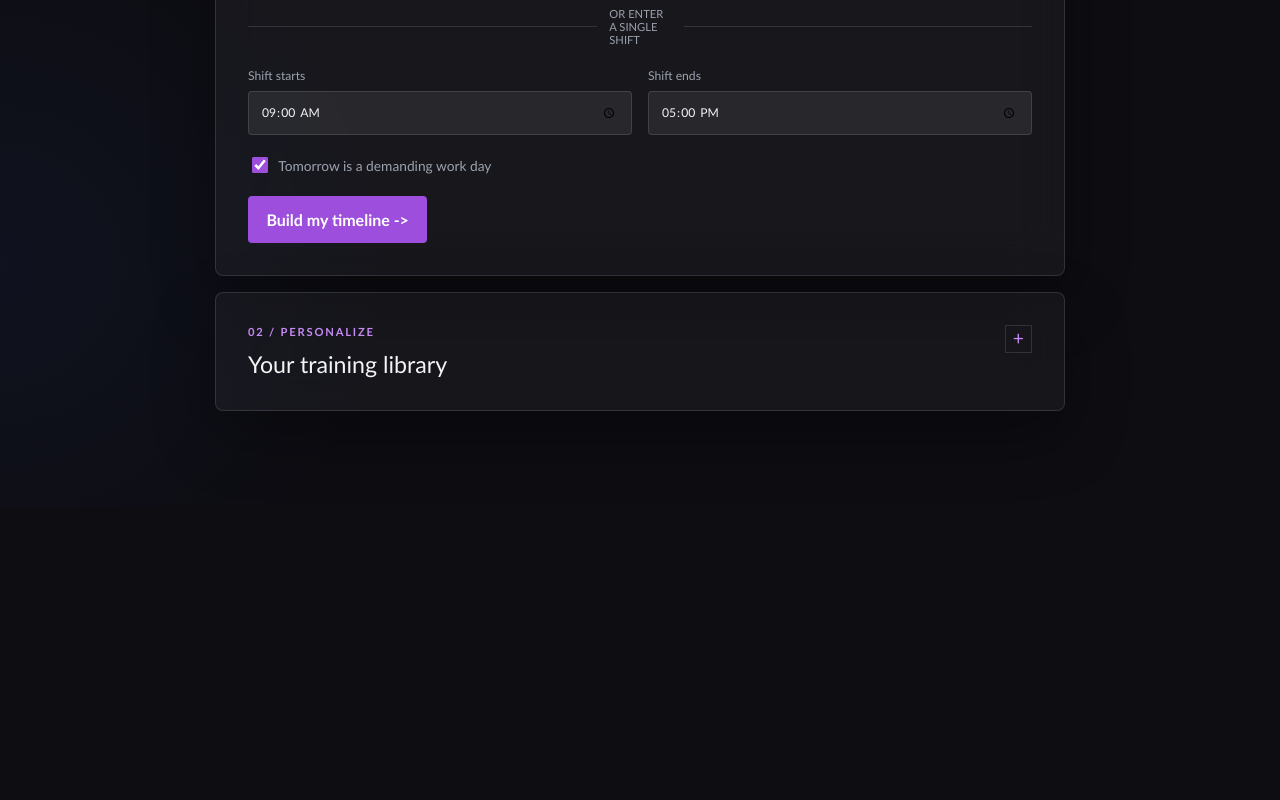
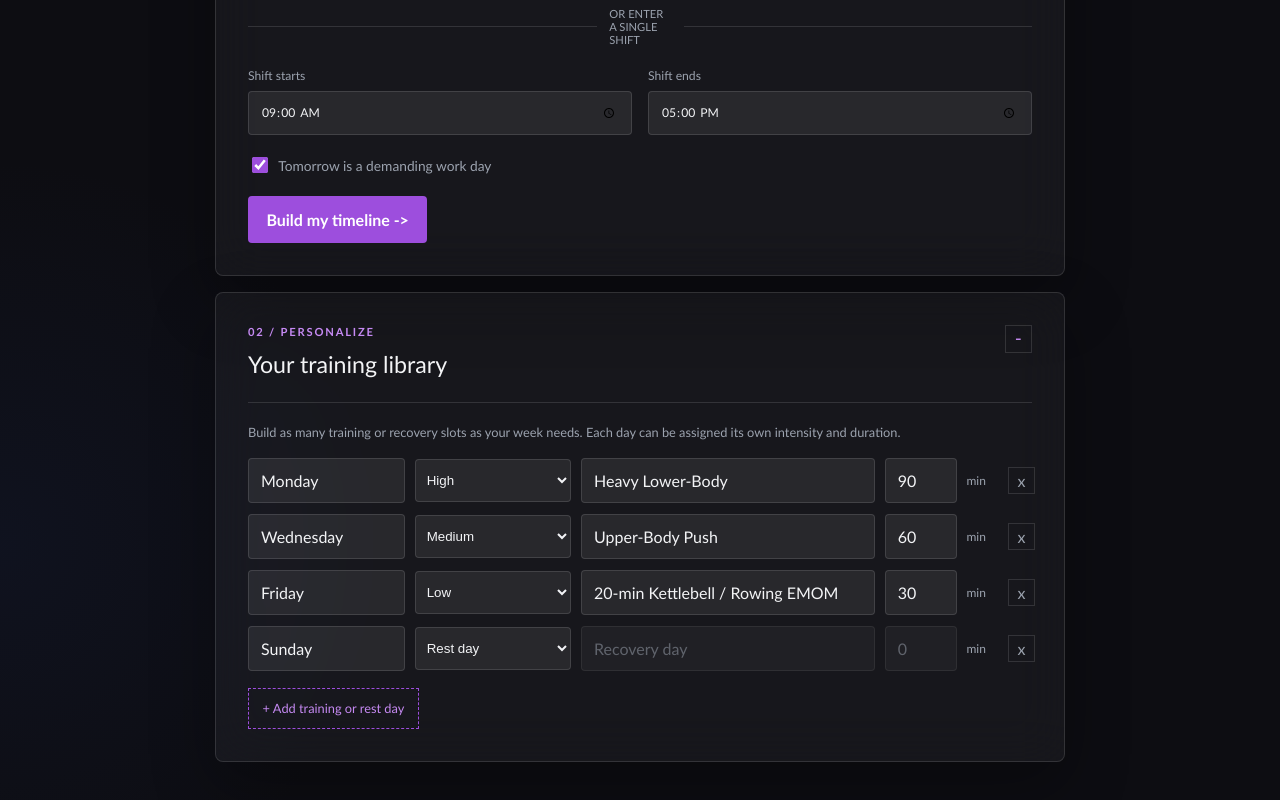
Before and after one commit to urfavzbibo-creator/zbibo-lifestyle, a React (Vite) app: page / in a window 1280 px wide. Shown: the part 703-1503 px from the top of the page. Before the commit the page ends 1210 px from the top, so only its background shows below. Built offline with nearby package versions, Linux system fonts and the light colour scheme.

Commit message:
Added RotaOCR component and styling updates

```diff
--- a/App.jsx
+++ b/App.jsx
@@ -8,11 +8,12 @@ const defaultShifts = [
   { day: 'Tuesday', start: 9, end: 17, demanding: false }
 ];
 
-const defaultRoutines = {
-  high: { name: 'Heavy Lower-Body', details: 'Squats, deadlifts, and heavy leg press', durationMinutes: 90, intensity: 'high' },
-  medium: { name: 'Upper-Body Push', details: 'Incline push-ups and tricep extensions', durationMinutes: 60, intensity: 'medium' },
-  low: { name: '20-min Kettlebell / Rowing EMOM', details: 'Low-impact conditioning with a controlled pace', durationMinutes: 30, intensity: 'low' }
-};
+const defaultTrainingSlots = [
+  { id: 1, day: 'Monday', intensity: 'high', name: 'Heavy Lower-Body', details: 'Squats, deadlifts, and heavy leg press', durationMinutes: 90, isRest: false },
+  { id: 2, day: 'Wednesday', intensity: 'medium', name: 'Upper-Body Push', details: 'Incline push-ups and tricep extensions', durationMinutes: 60, isRest: false },
+  { id: 3, day: 'Friday', intensity: 'low', name: '20-min Kettlebell / Rowing EMOM', details: 'Low-impact conditioning with a controlled pace', durationMinutes: 30, isRest: false },
+  { id: 4, day: 'Sunday', intensity: 'rest', name: 'Recovery day', details: 'No training scheduled', durationMinutes: 0, isRest: true }
+];
 
 function timeToHours(value) {
   const [hours, minutes] = value.split(':').map(Number);
@@ -36,19 +37,37 @@ function shiftFromForm(formData) {
 
 export default function App() {
   const [shifts, setShifts] = useState(defaultShifts);
-  const [routines, setRoutines] = useState(defaultRoutines);
+  const [trainingSlots, setTrainingSlots] = useState(defaultTrainingSlots);
   const [weeklyPlans, setWeeklyPlans] = useState([]);
   const [activePlan, setActivePlan] = useState(null);
   const [ocrStatus, setOcrStatus] = useState('');
   const [error, setError] = useState('');
-  const [showRoutines, setShowRoutines] = useState(false);
-  const coach = useMemo(() => new ZbiboCoachEngine(routines), [routines]);
+  const [showRoutines, setShowRoutines] = useState(true);
+  const coach = useMemo(() => new ZbiboCoachEngine(), []);
+
+  const updateTrainingSlot = (id, field, value) => {
+    setTrainingSlots((current) => current.map((slot) => slot.id === id
+      ? { ...slot, [field]: field === 'durationMinutes' ? Number(value) : value, ...(field === 'intensity' ? { isRest: value === 'rest' } : {}) }
+      : slot));
+  };
+
+  const addTrainingSlot = () => {
+    setTrainingSlots((current) => [...current, {
+      id: Date.now(), day: 'New day', intensity: 'medium', name: 'New training session', details: 'Add your exercises', durationMinutes: 45, isRest: false
+    }]);
+  };
+
+  const removeTrainingSlot = (id) => {
+    setTrainingSlots((current) => current.filter((slot) => slot.id !== id));
+  };
+
+  const routineForDay = (day) => trainingSlots.find((slot) => slot.day.toLowerCase() === day.toLowerCase()) || trainingSlots.find((slot) => !slot.isRest);
 
   const handleGenerate = (event) => {
     event.preventDefault();
     try {
       const shift = shiftFromForm(new FormData(event.currentTarget));
-      const plans = coach.generateWeeklyPlan([shift]);
+      const plans = coach.generateWeeklyPlan([{ ...shift, trainingSlot: routineForDay('Today') }]);
       setShifts([shift]);
       setWeeklyPlans(plans);
       setActivePlan(plans[0]);
@@ -56,13 +75,6 @@ export default function App() {
     } catch (generationError) {
       setError(generationError.message);
     }
-  };
-
-  const handleRoutineChange = (intensity, field, value) => {
-    setRoutines((current) => ({
-      ...current,
-      [intensity]: { ...current[intensity], [field]: field === 'durationMinutes' ? Number(value) : value }
-    }));
   };
 
   const handleImageUpload = async (event) => {
@@ -75,7 +87,7 @@ export default function App() {
         setOcrStatus(`${status} ${Math.round(progress * 100)}%`);
       });
       if (!result.shifts.length) throw new Error('No work-time pairs were found. Try a clearer rota image.');
-      const plans = coach.generateWeeklyPlan(result.shifts);
+      const plans = coach.generateWeeklyPlan(result.shifts.map((shift) => ({ ...shift, trainingSlot: routineForDay(shift.day) })));
       setShifts(result.shifts);
       setWeeklyPlans(plans);
       setActivePlan(plans[0]);
@@ -124,14 +136,22 @@ export default function App() {
           <button className="section-toggle" type="button" onClick={() => setShowRoutines((visible) => !visible)} aria-expanded={showRoutines}>
             <span><p className="eyebrow">02 / Personalize</p><h2>Your training library</h2></span><span className="toggle-icon">{showRoutines ? '-' : '+'}</span>
           </button>
-          {showRoutines && <div className="routine-editor">{Object.entries(routines).map(([intensity, routine]) => (
-            <div className="routine-row" key={intensity}>
-              <span className={`intensity intensity-${intensity}`}>{intensity}</span>
-              <input aria-label={`${intensity} routine name`} value={routine.name} onChange={(event) => handleRoutineChange(intensity, 'name', event.target.value)} />
-              <input aria-label={`${intensity} routine duration`} type="number" min="10" max="180" step="5" value={routine.durationMinutes} onChange={(event) => handleRoutineChange(intensity, 'durationMinutes', event.target.value)} />
-              <span className="minutes-label">min</span>
-            </div>
-          ))}</div>}
+          {showRoutines && <div className="routine-editor">
+            <p className="routine-help">Build as many training or recovery slots as your week needs. Each day can be assigned its own intensity and duration.</p>
+            {trainingSlots.map((slot) => (
+              <div className="routine-row" key={slot.id}>
+                <input aria-label="Training day" value={slot.day} onChange={(event) => updateTrainingSlot(slot.id, 'day', event.target.value)} />
+                <select aria-label="Training intensity" value={slot.intensity} onChange={(event) => updateTrainingSlot(slot.id, 'intensity', event.target.value)}>
+                  <option value="high">High</option><option value="medium">Medium</option><option value="low">Low</option><option value="rest">Rest day</option>
+                </select>
+                <input aria-label="Training name" value={slot.name} onChange={(event) => updateTrainingSlot(slot.id, 'name', event.target.value)} disabled={slot.isRest} />
+                <input aria-label="Training duration" type="number" min="0" max="240" step="5" value={slot.durationMinutes} onChange={(event) => updateTrainingSlot(slot.id, 'durationMinutes', event.target.value)} disabled={slot.isRest} />
+                <span className="minutes-label">min</span>
+                <button className="remove-slot" type="button" aria-label={`Remove ${slot.day} training slot`} onClick={() => removeTrainingSlot(slot.id)}>x</button>
+              </div>
+            ))}
+            <button className="add-slot" type="button" onClick={addTrainingSlot}>+ Add training or rest day</button>
+          </div>}
         </section>
 
         {activePlan && <section className="glass-card result-card active-task-glow">
@@ -142,7 +162,16 @@ export default function App() {
           </>}
         </section>}
 
-        {weeklyPlans.length > 1 && <section className="week-list"><p className="eyebrow">Imported week</p>{weeklyPlans.map((item) => <button className={`week-item ${item === activePlan ? 'is-active' : ''}`} key={`${item.day}-${item.start}`} onClick={() => setActivePlan(item)}><span>{item.day}</span><strong>{hoursToTime(item.start)} - {hoursToTime(item.end)}</strong><small>{item.plan.status === 'rest' ? 'Recovery day' : item.plan.gym.routine.name}</small></button>)}</section>}
+        {weeklyPlans.length > 0 && <section className="week-list">
+          <div className="section-heading"><div><p className="eyebrow">04 / Regenerated week</p><h2>Your schedule, day by day</h2></div><span className="result-mark">{weeklyPlans.length} DAYS</span></div>
+          <p className="week-intro">This week was rebuilt from your uploaded rota. Select any day to inspect its complete timeline.</p>
+          <div className="week-board">{weeklyPlans.map((item) => <button className={`week-item ${item === activePlan ? 'is-active' : ''}`} key={`${item.day}-${item.start}`} onClick={() => setActivePlan(item)}>
+            <span className="week-day">{item.day}</span>
+            <strong>{item.plan.status === 'rest' ? 'Recovery day' : `${hoursToTime(item.start)} - ${hoursToTime(item.end)}`}</strong>
+            <small>{item.plan.status === 'rest' ? item.plan.reason : item.plan.gym.routine.name}</small>
+            <span className={`week-status ${item.plan.status}`}>{item.plan.status === 'rest' ? 'REST' : 'READY'}</span>
+          </button>)}</div>
+        </section>}
       </main>
     </div>
   );
--- a/SchedulerEngine.js
+++ b/SchedulerEngine.js
@@ -23,9 +23,9 @@ class ZbiboCoachEngine {
     const isOffDay = startMinutes === endMinutes;
     const workDurationMinutes = isOffDay ? 0 : (endMinutes - startMinutes + 1440) % 1440;
     const energyExpenditure = options.energyExpenditure ?? this.estimateEnergyExpenditure(workDurationMinutes);
-    const routine = this.selectRoutine({ isOffDay, workDurationMinutes, isNextDayDemanding, energyExpenditure });
+    const routine = options.routine || this.selectRoutine({ isOffDay, workDurationMinutes, isNextDayDemanding, energyExpenditure });
 
-    if (routine === null) {
+    if (routine === null || routine.isRest) {
       return { status: 'rest', reason: 'Estimated energy expenditure crossed the recovery threshold.', energyExpenditure, workStart: this.formatTime(startMinutes), timeline: [] };
     }
 
@@ -53,7 +53,35 @@ class ZbiboCoachEngine {
   }
 
   generateWeeklyPlan(shifts, options = {}) {
-    return shifts.map((shift, index) => ({ ...shift, day: shift.day || `Day ${index + 1}`, plan: this.generateDailyPlan(shift.start, shift.end, shift.isNextDayDemanding ?? Boolean(shifts[index + 1]?.demanding), { energyExpenditure: shift.energyExpenditure ?? options.energyExpenditure }) }));
+    let fatigueCarry = 0;
+
+    return shifts.map((shift, index) => {
+      const nextShift = shifts[index + 1];
+      const workDurationMinutes = this.getWorkDurationMinutes(shift.start, shift.end);
+      const nextWorkDurationMinutes = nextShift ? this.getWorkDurationMinutes(nextShift.start, nextShift.end) : 0;
+      const nextDayDemanding = shift.isNextDayDemanding
+        ?? shift.demanding
+        ?? nextWorkDurationMinutes >= 8 * 60;
+      const estimatedEnergy = shift.energyExpenditure
+        ?? options.energyExpenditure
+        ?? this.estimateEnergyExpenditure(workDurationMinutes);
+      const plan = this.generateDailyPlan(shift.start, shift.end, nextDayDemanding, {
+        energyExpenditure: estimatedEnergy + fatigueCarry,
+        routine: shift.trainingSlot
+      });
+
+      fatigueCarry = plan.status === 'rest'
+        ? 0
+        : Math.max(0, fatigueCarry + Math.max(0, estimatedEnergy - 2200) - 500);
+
+      return { ...shift, day: shift.day || `Day ${index + 1}`, plan };
+    });
+  }
+
+  getWorkDurationMinutes(workStartHour, workEndHour) {
+    const startMinutes = Math.round(workStartHour * 60);
+    const endMinutes = Math.round(workEndHour * 60);
+    return startMinutes === endMinutes ? 0 : (endMinutes - startMinutes + 1440) % 1440;
   }
 
   selectRoutine({ isOffDay, workDurationMinutes, isNextDayDemanding, energyExpenditure }) {
--- a/styles.css
+++ b/styles.css
@@ -60,10 +60,18 @@ input:focus { border-color: #c68af3; outline: 2px solid var(--neon-purple-soft);
 .section-toggle h2 { margin-bottom: 0; }
 .toggle-icon { border: 1px solid var(--glass-border); color: #c68af3; font-size: 1.2rem; height: 1.7rem; line-height: 1.45rem; text-align: center; width: 1.7rem; }
 .routine-editor { border-top: 1px solid var(--glass-border); margin-top: 1.5rem; padding-top: 1.25rem; }
-.routine-row { align-items: center; display: grid; gap: 0.6rem; grid-template-columns: 4.5rem 1fr 4.5rem 2rem; margin-bottom: 0.7rem; }
+.routine-help { color: var(--text-muted); font-size: 0.8rem; line-height: 1.5; margin: 0 0 1rem; }
+.routine-row { align-items: center; display: grid; gap: 0.6rem; grid-template-columns: minmax(5rem, 0.8fr) minmax(6rem, 0.8fr) minmax(9rem, 1.5fr) 4.5rem 2rem 1.5rem; margin-bottom: 0.7rem; }
+.routine-row select { background: var(--surface-strong); border: 1px solid var(--glass-border); border-radius: 4px; color: var(--text-main); min-width: 0; padding: 0.75rem 0.45rem; }
+.routine-row input { min-width: 0; }
+.routine-row input:disabled { color: var(--text-muted); opacity: 0.55; }
 .intensity { border: 1px solid var(--glass-border); font-size: 0.67rem; padding: 0.45rem 0.35rem; text-align: center; text-transform: uppercase; }
 .intensity-high { color: #ff9b7b; }.intensity-medium { color: #d4b8ff; }.intensity-low { color: #8fe3c2; }
 .minutes-label { color: var(--text-muted); font-size: 0.75rem; }
+.remove-slot { background: transparent; border: 1px solid var(--glass-border); color: var(--text-muted); height: 1.7rem; width: 1.7rem; }
+.remove-slot:hover { border-color: var(--warning); color: var(--warning); }
+.add-slot { background: transparent; border: 1px dashed var(--neon-purple); color: #c68af3; font-size: 0.8rem; margin-top: 0.35rem; padding: 0.7rem 0.85rem; }
+.add-slot:hover { background: var(--neon-purple-soft); }
 .metric-strip { border-bottom: 1px solid var(--glass-border); display: grid; gap: 1rem; grid-template-columns: repeat(3, 1fr); margin-bottom: 1.3rem; padding-bottom: 1.25rem; }
 .metric-strip span, .timeline-item > div span { color: var(--text-muted); display: block; font-size: 0.74rem; }
 .metric-strip strong { display: block; font-size: 0.95rem; margin-top: 0.35rem; }
@@ -76,7 +84,10 @@ input:focus { border-color: #c68af3; outline: 2px solid var(--neon-purple-soft);
 .result-mark { border: 1px solid #c68af3; color: #c68af3; font-size: 0.65rem; padding: 0.35rem 0.5rem; }
 .rest-copy { color: var(--text-muted); line-height: 1.6; margin: 0; }
 .week-list { margin-top: 2rem; }
-.week-item { align-items: center; background: transparent; border: 0; border-bottom: 1px solid var(--glass-border); color: var(--text-muted); display: grid; gap: 1rem; grid-template-columns: 1fr 1fr 1.4fr; padding: 0.85rem 0; text-align: left; width: 100%; }
-.week-item strong { color: var(--text-main); font-size: 0.85rem; font-weight: 400; }.week-item small { color: #c68af3; }.week-item.is-active { border-color: var(--neon-purple); }
+.week-intro { color: var(--text-muted); font-size: 0.85rem; line-height: 1.5; margin-top: -0.8rem; }
+.week-board { border-top: 1px solid var(--glass-border); margin-top: 1.25rem; }
+.week-item { align-items: center; background: transparent; border: 0; border-bottom: 1px solid var(--glass-border); color: var(--text-muted); display: grid; gap: 1rem; grid-template-columns: 0.8fr 1fr 1.7fr auto; padding: 1rem 0.35rem; text-align: left; width: 100%; }
+.week-item:hover, .week-item.is-active { background: var(--neon-purple-soft); }.week-item strong { color: var(--text-main); font-size: 0.85rem; font-weight: 400; }.week-item small { color: #c68af3; }.week-day { color: var(--text-main); }.week-status { border: 1px solid var(--glass-border); font-size: 0.62rem; padding: 0.3rem 0.4rem; }.week-status.rest { color: #8fe3c2; }.week-status.scheduled { color: #c68af3; }
 @keyframes rise-in { from { opacity: 0; transform: translateY(10px); } to { opacity: 1; transform: translateY(0); } }
-@media (max-width: 580px) { body { padding-top: 2rem; }.brand-row { margin-bottom: 2.2rem; }.form-grid, .metric-strip { grid-template-columns: 1fr 1fr; }.metric-strip div:last-child { grid-column: span 2; }.routine-row { grid-template-columns: 3.8rem 1fr 3.5rem 1.7rem; }.week-item { gap: 0.45rem; grid-template-columns: 0.8fr 1fr; }.week-item small { grid-column: span 2; } }
+@media (max-width: 700px) { .routine-row { grid-template-columns: 1fr 1fr 1.5rem; }.routine-row input[aria-label="Training name"] { grid-column: span 2; }.routine-row input[aria-label="Training duration"] { grid-column: 1; }.routine-row select { grid-column: 2; grid-row: 1; }.routine-row .minutes-label { grid-column: 2; grid-row: 2; }.routine-row .remove-slot { grid-column: 3; grid-row: 1; } }
+@media (max-width: 580px) { body { padding-top: 2rem; }.brand-row { margin-bottom: 2.2rem; }.form-grid, .metric-strip { grid-template-columns: 1fr 1fr; }.metric-strip div:last-child { grid-column: span 2; }.week-item { gap: 0.45rem; grid-template-columns: 1fr 1fr; }.week-item small { grid-column: span 2; }.week-status { justify-self: start; } }
```
